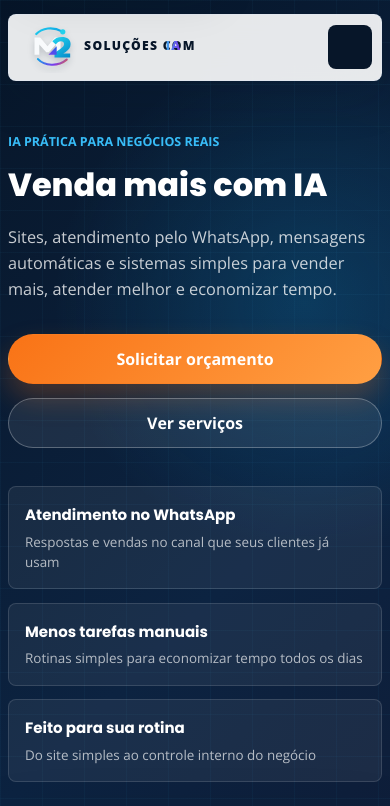
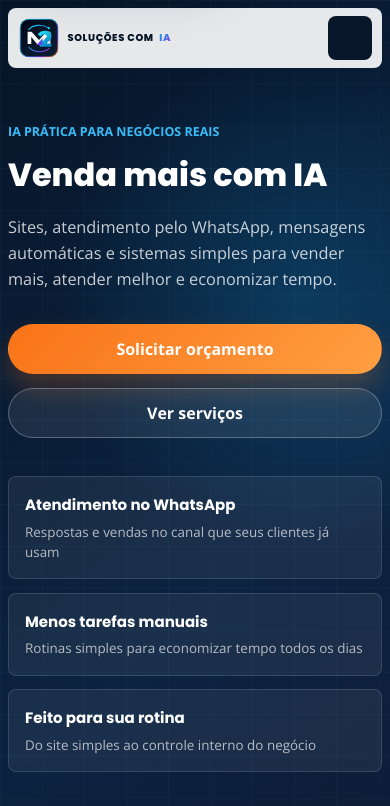
Before and after one commit to marcosmallet/m2, a website: page index.html in a window 390 px wide. Shown: the top 806 px of the page. Drawn offline with nearby package versions, Linux system fonts and the light colour scheme.

Commit message:
feat: update brand assets and add package configuration

```diff
--- a/index.html
+++ b/index.html
@@ -35,7 +35,11 @@
     <header class="site-header" data-header>
       <nav class="nav-shell" aria-label="Navegação principal">
         <a class="brand-link" href="#inicio" aria-label="M2 Soluções com IA - Início">
-          <img src="assets/brand/logo-horizontal.svg" alt="M2 Soluções com IA" width="200" height="60" />
+          <img class="brand-mark" src="assets/brand/logo-square.svg" alt="" width="52" height="52" />
+          <span class="brand-wordmark" aria-hidden="true">
+            <span>Soluções com</span>
+            <span class="brand-ia">IA</span>
+          </span>
         </a>
 
         <button
@@ -99,8 +103,8 @@
             <img
               src="assets/images/hero-ai-automation.png"
               alt="Ilustração tecnológica com IA, automação, mensagens, sites e dashboards conectados"
-              width="1280"
-              height="702"
+              width="1672"
+              height="941"
             />
           </div>
         </div>
@@ -282,7 +286,11 @@
       <div class="container footer-grid">
         <div>
           <a class="footer-logo" href="#inicio" aria-label="M2 Soluções com IA - Início">
-            <img src="assets/brand/logo-horizontal.svg" alt="M2 Soluções com IA" width="200" height="60" />
+            <img class="brand-mark" src="assets/brand/logo-square.svg" alt="" width="52" height="52" />
+            <span class="brand-wordmark" aria-hidden="true">
+              <span>Soluções com</span>
+              <span class="brand-ia">IA</span>
+            </span>
           </a>
           <p>
             Soluções digitais com inteligência artificial para pequenos negócios, equipes enxutas e
--- a/styles.css
+++ b/styles.css
@@ -155,13 +155,42 @@ button {
 .brand-link {
   display: inline-flex;
   align-items: center;
+  gap: 0.72rem;
+  flex: 0 0 auto;
+  min-width: 0;
+}
+
+.footer-logo {
+  display: inline-flex;
+  align-items: center;
+  gap: 0.72rem;
+}
+
+.brand-mark {
+  width: 52px;
+  height: 52px;
   flex: 0 0 auto;
 }
 
-.brand-link img,
-.footer-logo img {
-  width: 200px;
-  height: auto;
+.brand-wordmark {
+  display: inline-flex;
+  align-items: baseline;
+  gap: 0.35rem;
+  color: var(--color-navy-950);
+  font-family: "Poppins", system-ui, sans-serif;
+  font-size: 0.82rem;
+  font-weight: 800;
+  letter-spacing: 0.12em;
+  line-height: 1;
+  text-transform: uppercase;
+  white-space: nowrap;
+}
+
+.brand-ia {
+  background: linear-gradient(135deg, var(--color-sky-500), var(--color-violet-600));
+  -webkit-background-clip: text;
+  background-clip: text;
+  color: transparent;
 }
 
 .nav-panel {
@@ -739,6 +768,10 @@ h3 {
   color: var(--color-sky-400);
 }
 
+.footer-logo .brand-wordmark {
+  color: var(--color-white);
+}
+
 .footer-bottom {
   margin-top: 2.5rem;
   border-top: 1px solid rgba(255, 255, 255, 0.12);
@@ -836,9 +869,17 @@ h3 {
 }
 
 @media (max-width: 720px) {
+  :root {
+    --header-height: 74px;
+  }
+
   .container,
   .nav-shell {
     width: min(100% - 1rem, var(--container));
+  }
+
+  .site-header {
+    padding: 0.5rem 0;
   }
 
   .section-band {
@@ -886,18 +927,48 @@ h3 {
     padding: 1.5rem;
   }
 
-  .brand-link img,
-  .footer-logo img {
-    width: 174px;
+  .brand-link,
+  .footer-logo {
+    gap: 0.6rem;
+  }
+
+  .brand-mark {
+    width: 44px;
+    height: 44px;
+  }
+
+  .brand-wordmark {
+    font-size: 0.7rem;
+    letter-spacing: 0.08em;
+  }
+
+  .footer-logo .brand-mark {
+    width: 48px;
+    height: 48px;
   }
 
   .nav-shell {
     min-height: 58px;
-    padding-left: 0.75rem;
+    padding: 0.45rem 0.55rem 0.45rem 0.65rem;
   }
 }
 
 @media (max-width: 420px) {
+  .brand-link,
+  .footer-logo {
+    gap: 0.5rem;
+  }
+
+  .brand-mark {
+    width: 40px;
+    height: 40px;
+  }
+
+  .brand-wordmark {
+    font-size: 0.62rem;
+    letter-spacing: 0.06em;
+  }
+
   h1 {
     font-size: 2rem;
   }
```
Also changed, not shown: package.json (added, +9 -0 lines), assets/brand/favicon.png, assets/brand/logo-horizontal.png, assets/brand/logo-square.png, assets/brand/whatsapp-icon.png, assets/images/hero-ai-automation.png, 1 other file.
